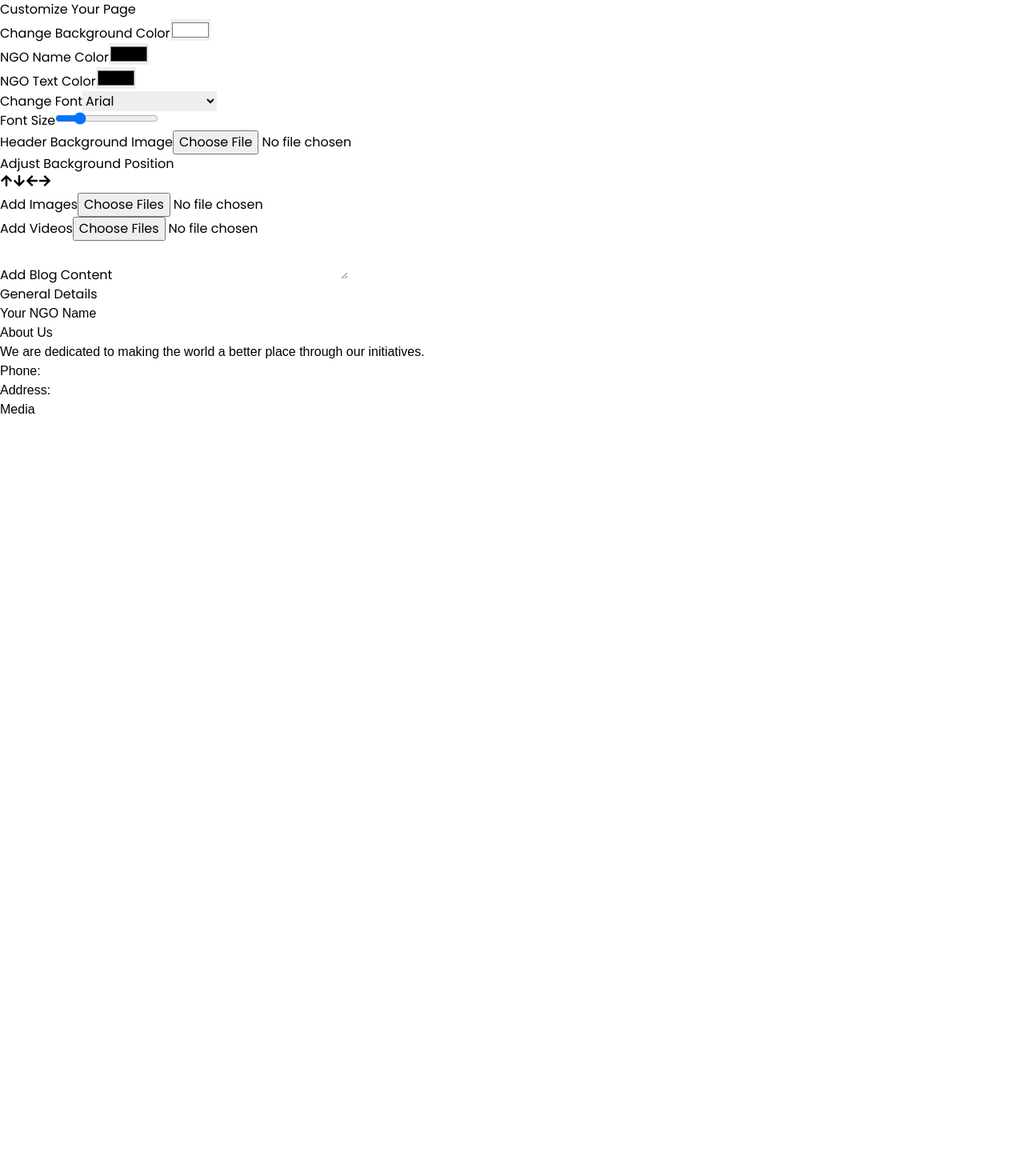
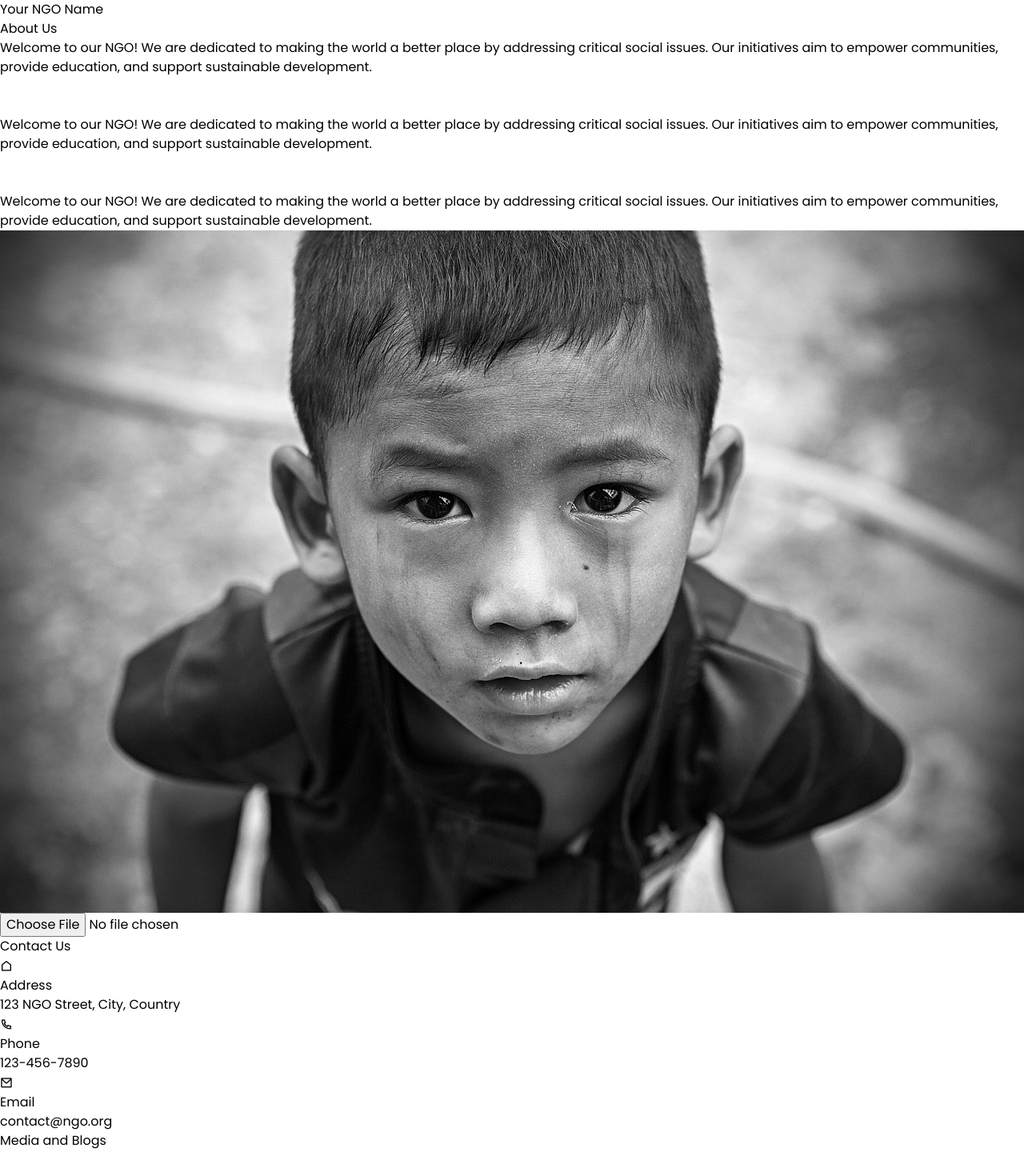
Before and after one commit to parvashah305/NGO-Project, a React (Vite) app in the folder Frontend/my-project/: page /customizepage in a window 1280 px wide. Shown: the top 1440 px of the page at 80% size. Before the commit the page ends 800 px from the top, so only its background shows below. Built offline with nearby package versions, Linux system fonts and the light colour scheme.

Commit message:
Toast added in NGO Register and Login Customise Page updated

```diff
--- a/Frontend/my-project/package.json
+++ b/Frontend/my-project/package.json
@@ -10,11 +10,14 @@
     "preview": "vite preview"
   },
   "dependencies": {
+    "@tiptap/react": "^2.11.2",
+    "@tiptap/starter-kit": "^2.11.2",
     "react": "^18.3.1",
     "react-dom": "^18.3.1",
     "react-hook-form": "^7.54.2",
     "react-icons": "^5.4.0",
-    "react-router-dom": "^7.1.1"
+    "react-router-dom": "^7.1.1",
+    "react-toastify": "^11.0.3"
   },
   "devDependencies": {
     "@eslint/js": "^9.17.0",
--- a/Frontend/my-project/src/components/CustomizePageNGO.jsx
+++ b/Frontend/my-project/src/components/CustomizePageNGO.jsx
@@ -1,328 +1,272 @@
 import React, { useState } from "react";
-import { FaArrowUp, FaArrowDown, FaArrowLeft, FaArrowRight } from "react-icons/fa";
+import { EditorContent, useEditor } from "@tiptap/react";
+import StarterKit from "@tiptap/starter-kit";
+import img1 from "../assets/img1.jpg";
 
 const CustomizePageNGO = () => {
-  const [bgColor, setBgColor] = useState("#ffffff");
-  const [font, setFont] = useState("Arial");
-  const [fontSize, setFontSize] = useState(16);
-  const [bgImage, setBgImage] = useState(null);
   const [ngoName, setNgoName] = useState("Your NGO Name");
-  const [ngoNameColor, setNgoNameColor] = useState("#000000");
-  const [ngoTextColor, setNgoTextColor] = useState("#000000");
-  const [description, setDescription] = useState(
-    "We are dedicated to making the world a better place through our initiatives."
-  );
+  const [description, setDescription] = useState(`
+    <p>
+      Welcome to our NGO! We are dedicated to making the world a better place
+      by addressing critical social issues. Our initiatives aim to empower
+      communities, provide education, and support sustainable development.
+    </p>
+    <br/>
+    <p>
+      Welcome to our NGO! We are dedicated to making the world a better place
+      by addressing critical social issues. Our initiatives aim to empower
+      communities, provide education, and support sustainable development.
+    </p>
+    <br/>
+    <p>
+      Welcome to our NGO! We are dedicated to making the world a better place
+      by addressing critical social issues. Our initiatives aim to empower
+      communities, provide education, and support sustainable development.
+    </p>
+  `);
+  const [image, setImage] = useState([img1]);
+  const [contactInfo, setContactInfo] = useState({
+    phone: "123-456-7890",
+    email: "contact@ngo.org",
+    address: "123 NGO Street, City, Country",
+  });
+  const [blogs, setBlogs] = useState(`
+    <p>Start writing your blog content here...</p>
+  `);
+  const [media, setMedia] = useState({
+    images: [],
+    videos: [],
+  });
 
-  const [modalOpen, setModalOpen] = useState(false);
-  const [phone, setPhone] = useState("");
-  const [address, setAddress] = useState("");
-  const [bgPosition, setBgPosition] = useState("center");
-  const [images, setImages] = useState([]);
-  const [videos, setVideos] = useState([]);
-  const [blogs, setBlogs] = useState("");
+  const descriptionEditor = useEditor({
+    extensions: [StarterKit],
+    content: description,
+    onUpdate: ({ editor }) => {
+      setDescription(editor.getHTML());
+    },
+  });
 
-  const handleBgImageChange = (e) => {
+  const blogsEditor = useEditor({
+    extensions: [StarterKit],
+    content: blogs,
+    onUpdate: ({ editor }) => {
+      setBlogs(editor.getHTML());
+    },
+  });
+
+  const handleImageUpload = (e) => {
     const file = e.target.files[0];
     if (file) {
       const reader = new FileReader();
-      reader.onload = () => setBgImage(reader.result);
+
+      reader.onloadend = () => {
+        const img = new Image();
+        img.src = reader.result;
+        img.onload = () => {
+          const canvas = document.createElement("canvas");
+          const ctx = canvas.getContext("2d");
+
+          const maxWidth = 600;
+          const maxHeight = 600;
+
+          let width = img.width;
+          let height = img.height;
+
+          if (width > maxWidth || height > maxHeight) {
+            const ratio = Math.min(maxWidth / width, maxHeight / height);
+            width = width * ratio;
+            height = height * ratio;
+          }
+
+          canvas.width = width;
+          canvas.height = height;
+
+          ctx.drawImage(img, 0, 0, width, height);
+
+          const resizedImage = canvas.toDataURL("image/jpeg");
+
+          setImage([...image, resizedImage]);
+        };
+      };
+
       reader.readAsDataURL(file);
     }
   };
 
-  const handleImageUpload = (e) => {
-    const files = Array.from(e.target.files);
-    const newImages = files.map((file) => URL.createObjectURL(file));
-    setImages([...images, ...newImages]);
-  };
-
-  const handleVideoUpload = (e) => {
-    const files = Array.from(e.target.files);
-    const newVideos = files.map((file) => URL.createObjectURL(file));
-    setVideos([...videos, ...newVideos]);
+  const handleMediaUpload = (e, type) => {
+    const file = e.target.files[0];
+    if (file) {
+      const url = URL.createObjectURL(file);
+      if (type === "image") {
+        setMedia({ ...media, images: [...media.images, url] });
+      } else if (type === "video") {
+        setMedia({ ...media, videos: [...media.videos, url] });
+      }
+    }
   };
 
   return (
-    <div className="flex min-h-screen">
-      {/* Left Sidebar */}
-      <div className="w-1/4 bg-gray-100 p-4 space-y-6">
-        <h2 className="text-lg font-bold">Customize Your Page</h2>
+    <div className="min-h-screen bg-gray-100">
+      {/* NGO Header */}
+      <div className="bg-black text-white text-center py-6">
+        <h1
+          contentEditable
+          suppressContentEditableWarning
+          className="text-4xl font-bold"
+          onBlur={(e) => setNgoName(e.target.textContent)}
+        >
+          {ngoName}
+        </h1>
+      </div>
 
-        {/* Change Background Color */}
-        <div>
-          <label className="block font-semibold mb-2">Change Background Color</label>
-          <input
-            type="color"
-            value={bgColor}
-            onChange={(e) => setBgColor(e.target.value)}
-            className="w-full h-10"
-          />
+      {/* About Us Section */}
+      <div className="bg-white px-6 lg:px-20 py-12 ">
+        <h2 className="text-4xl font-bold mb-6 text-center ">About Us</h2>
+        <div className="flex flex-col lg:flex-row items-center justify-between pt-6">
+
+
+          <div className="lg:w-1/2 lg:pr-10  lg:text-left">
+            <EditorContent editor={descriptionEditor} />
+          </div>
+
+          <div className="lg:w-1/2 mt-8 lg:mt-0">
+            <img
+              src={image}
+              alt="NGO"
+              className="w-full h-auto object-contain rounded"
+            />
+            <div className="mt-4">
+              <input
+                type="file"
+                accept="image/*"
+                onChange={handleImageUpload}
+                className="block mx-auto"
+              />
+            </div>
+          </div>
+        </div>
+      </div>
+
+      {/* Contact Us Section */}
+      <div className="bg-white text-black py-12 px-6 lg:px-20">
+        <h2 className="text-4xl font-bold text-center mb-10">Contact Us</h2>
+        <div className="flex flex-col space-y-8 lg:space-y-10">
+
+          <div className="flex items-center space-x-4">
+            <div className="bg-gray-800 text-white rounded-full p-4">
+              <i className="ri-home-line text-2xl"></i>
+            </div>
+            <div>
+              <p className="font-semibold text-xl">Address</p>
+              <p
+                contentEditable
+                suppressContentEditableWarning
+                className="text-lg"
+                onBlur={(e) =>
+                  setContactInfo({
+                    ...contactInfo,
+                    address: e.target.textContent,
+                  })
+                }
+              >
+                {contactInfo.address}
+              </p>
+            </div>
+          </div>
+
+          <div className="flex items-center space-x-4">
+            <div className="bg-gray-800 text-white rounded-full p-4">
+              <i className="ri-phone-line text-2xl"></i>
+            </div>
+            <div>
+              <p className="font-semibold text-xl">Phone</p>
+              <p
+                contentEditable
+                suppressContentEditableWarning
+                className="text-lg"
+                onBlur={(e) =>
+                  setContactInfo({
+                    ...contactInfo,
+                    phone: e.target.textContent,
+                  })
+                }
+              >
+                {contactInfo.phone}
+              </p>
+            </div>
+          </div>
+
+          <div className="flex items-center space-x-4">
+            <div className="bg-gray-800 text-white rounded-full p-4">
+              <i className="ri-mail-line text-2xl"></i>
+            </div>
+            <div>
+              <p className="font-semibold text-xl">Email</p>
+              <p
+                contentEditable
+                suppressContentEditableWarning
+                className="text-lg"
+                onBlur={(e) =>
+                  setContactInfo({
+                    ...contactInfo,
+                    email: e.target.textContent,
+                  })
+                }
+              >
+                {contactInfo.email}
+              </p>
+            </div>
+          </div>
+        </div>
+      </div>
+
+      {/* Media and Blogs Section */}
+      <div className="bg-white py-12 px-6 lg:px-20">
+        <h2 className="text-4xl font-bold text-center mb-6">Media and Blogs</h2>
+        <div className="mt-4">
+          <EditorContent editor={blogsEditor} />
         </div>
 
-        {/* Change NGO Name Color */}
-        <div>
-          <label className="block font-semibold mb-2">NGO Name Color</label>
-          <input
-            type="color"
-            value={ngoNameColor}
-            onChange={(e) => setNgoNameColor(e.target.value)}
-            className="w-full h-10"
-          />
-        </div>
-
-        {/* Change NGO Text Color */}
-        <div>
-          <label className="block font-semibold mb-2">NGO Text Color</label>
-          <input
-            type="color"
-            value={ngoTextColor}
-            onChange={(e) => setNgoTextColor(e.target.value)}
-            className="w-full h-10"
-          />
-        </div>
-
-        {/* Change Font */}
-        <div>
-          <label className="block font-semibold mb-2">Change Font</label>
-          <select
-            value={font}
-            onChange={(e) => setFont(e.target.value)}
-            className="w-full border rounded p-2"
-          >
-            <option value="Arial">Arial</option>
-            <option value="Georgia">Georgia</option>
-            <option value="Times New Roman">Times New Roman</option>
-            <option value="Verdana">Verdana</option>
-            <option value="Courier New">Courier New</option>
-          </select>
-        </div>
-
-        {/* Font Size */}
-        <div>
-          <label className="block font-semibold mb-2">Font Size</label>
-          <input
-            type="range"
-            min="12"
-            max="32"
-            value={fontSize}
-            onChange={(e) => setFontSize(e.target.value)}
-            className="w-full"
-          />
-        </div>
-
-        {/* Background Image */}
-        <div>
-          <label className="block font-semibold mb-2">Header Background Image</label>
+        <div className="mt-6">
+          <label className="block text-lg font-semibold mb-2">
+            Upload an Image
+          </label>
           <input
             type="file"
             accept="image/*"
-            onChange={handleBgImageChange}
-            className="w-full"
+            onChange={(e) => handleMediaUpload(e, "image")}
+            className="block w-full text-sm text-gray-700 border border-gray-300 rounded px-3 py-2"
           />
+          {media.images.map((img, index) => (
+            <div key={index} className="mt-4">
+              <img
+                src={img}
+                alt={`Uploaded Image ${index + 1}`}
+                className="max-w-full max-h-72 object-contain"
+              />
+            </div>
+          ))}
         </div>
 
-        {/* Adjust Background Position */}
-        <div>
-          <label className="block font-semibold mb-2">Adjust Background Position</label>
-          <div className="flex space-x-2">
-            <button
-              onClick={() => setBgPosition("top")}
-              className="p-2 bg-gray-300 rounded-full"
-            >
-              <FaArrowUp />
-            </button>
-            <button
-              onClick={() => setBgPosition("bottom")}
-              className="p-2 bg-gray-300 rounded-full"
-            >
-              <FaArrowDown />
-            </button>
-            <button
-              onClick={() => setBgPosition("left")}
-              className="p-2 bg-gray-300 rounded-full"
-            >
-              <FaArrowLeft />
-            </button>
-            <button
-              onClick={() => setBgPosition("right")}
-              className="p-2 bg-gray-300 rounded-full"
-            >
-              <FaArrowRight />
-            </button>
-          </div>
-        </div>
-
-        {/* Media Upload */}
-        <div>
-          <label className="block font-semibold mb-2">Add Images</label>
-          <input
-            type="file"
-            accept="image/*"
-            multiple
-            onChange={handleImageUpload}
-            className="w-full"
-          />
-        </div>
-        <div>
-          <label className="block font-semibold mb-2">Add Videos</label>
+        <div className="mt-6">
+          <label className="block text-lg font-semibold mb-2">
+            Upload a Video
+          </label>
           <input
             type="file"
             accept="video/*"
-            multiple
-            onChange={handleVideoUpload}
-            className="w-full"
+            onChange={(e) => handleMediaUpload(e, "video")}
+            className="block w-full text-sm text-gray-700 border border-gray-300 rounded px-3 py-2"
           />
+          {media.videos.map((video, index) => (
+            <div key={index} className="mt-4">
+              <video controls className="w-full max-h-72">
+                <source src={video} type="video/mp4" />
+                Your browser does not support the video tag.
+              </video>
+            </div>
+          ))}
         </div>
-        <div>
-          <label className="block font-semibold mb-2">Add Blog Content</label>
-          <textarea
-            value={blogs}
-            onChange={(e) => setBlogs(e.target.value)}
-            className="w-full border rounded p-2 h-32"
-          />
-        </div>
-
-        {/* General Details Modal */}
-        <div>
-          <button
-            onClick={() => setModalOpen(true)}
-            className="w-full bg-black text-white py-2 rounded hover:bg-gray-800 transition"
-          >
-            General Details
-          </button>
-        </div>
-      </div>
-
-      {/* Modal */}
-      {modalOpen && (
-        <div className="fixed inset-0 bg-black bg-opacity-50 flex justify-center items-center">
-          <div className="bg-white p-6 rounded-lg w-96">
-            <h2 className="text-lg font-bold mb-4">General Details</h2>
-            <label className="block mb-2">Phone:</label>
-            <input
-              type="text"
-              value={phone}
-              onChange={(e) => setPhone(e.target.value)}
-              className="w-full border p-2 rounded mb-4"
-            />
-            <label className="block mb-2">Address:</label>
-            <input
-              type="text"
-              value={address}
-              onChange={(e) => setAddress(e.target.value)}
-              className="w-full border p-2 rounded mb-4"
-            />
-            <label className="block mb-2">Description:</label>
-            <textarea
-              value={description}
-              onChange={(e) => setDescription(e.target.value)}
-              className="w-full border p-2 rounded mb-4"
-            />
-            <div className="flex justify-end">
-              <button
-                onClick={() => setModalOpen(false)}
-                className="bg-gray-300 px-4 py-2 rounded mr-2"
-              >
-                Close
-              </button>
-            </div>
-          </div>
-        </div>
-      )}
-
-      {/* Right Preview Area */}
-      <div
-        className="w-3/4  space-y-6"
-        style={{
-          backgroundColor: bgColor,
-        }}
-      >
-        {/* Header Section */}
-        <div
-          className="relative h-48 flex items-center justify-center"
-          style={{
-            backgroundImage: bgImage ? `url(${bgImage})` : "none",
-            backgroundSize: "cover",
-            backgroundPosition: bgPosition,
-          }}
-        >
-          <h1
-            className="text-4xl font-bold text-center"
-            style={{
-              fontFamily: font,
-              color: ngoNameColor,
-            }}
-          >
-            {ngoName}
-          </h1>
-        </div>
-
-        {/* NGO Details */}
-        <div className=" p-6 ">
-          <h2
-            className="text-xl font-bold mb-2"
-            style={{ fontFamily: font, fontSize: `${fontSize}px` }}
-          >
-            About Us
-          </h2>
-          <p
-            style={{ fontFamily: font, fontSize: `${fontSize}px`, color: ngoTextColor }}
-            className="mb-4"
-          >
-            {description}
-          </p>
-          <p
-            style={{ fontFamily: font, fontSize: `${fontSize}px`, color: ngoTextColor }}
-          >
-            Phone: {phone}
-          </p>
-          <p
-            style={{ fontFamily: font, fontSize: `${fontSize}px`, color: ngoTextColor }}
-          >
-            Address: {address}
-          </p>
-        </div>
-
-        {/* Media Section */}
-        <div className="space-y-4 p-6">
-          <h2
-            className="text-xl font-bold mb-4"
-            style={{ fontFamily: font, fontSize: `${fontSize}px` }}
-          >
-            Media
-          </h2>
-          <div className="grid grid-cols-2 gap-4">
-            {images.map((img, index) => (
-              <img
-                key={index}
-                src={img}
-                alt="NGO Media"
-                className="w-full h-48 object-cover rounded"
-              />
-            ))}
-            {videos.map((vid, index) => (
-              <video
-                key={index}
-                src={vid}
-                controls
-                className="w-full h-48 object-cover rounded"
-              />
-            ))}
-          </div>
-        </div>
-
-        {/* Blog Section */}
-        {blogs && (
-          <div className=" p-6">
-            <h2
-              className="text-xl font-bold mb-4"
-              style={{ fontFamily: font, fontSize: `${fontSize}px` }}
-            >
-              Blog
-            </h2>
-            <p style={{ fontFamily: font, fontSize: `${fontSize}px` }}>{blogs}</p>
-          </div>
-        )}
       </div>
     </div>
   );
```
Also changed, not shown: Frontend/my-project/src/App.jsx (+11 -0 lines), Frontend/my-project/src/components/NGOLogin.jsx (+16 -10 lines), Frontend/my-project/src/components/NGORegister.jsx (+20 -4 lines), Frontend/my-project/src/components/NavbarProfile.jsx (+6 -16 lines), Frontend/my-project/src/assets/img1.jpg (added), 1 other file (tests, documents, lock files or other folders).
